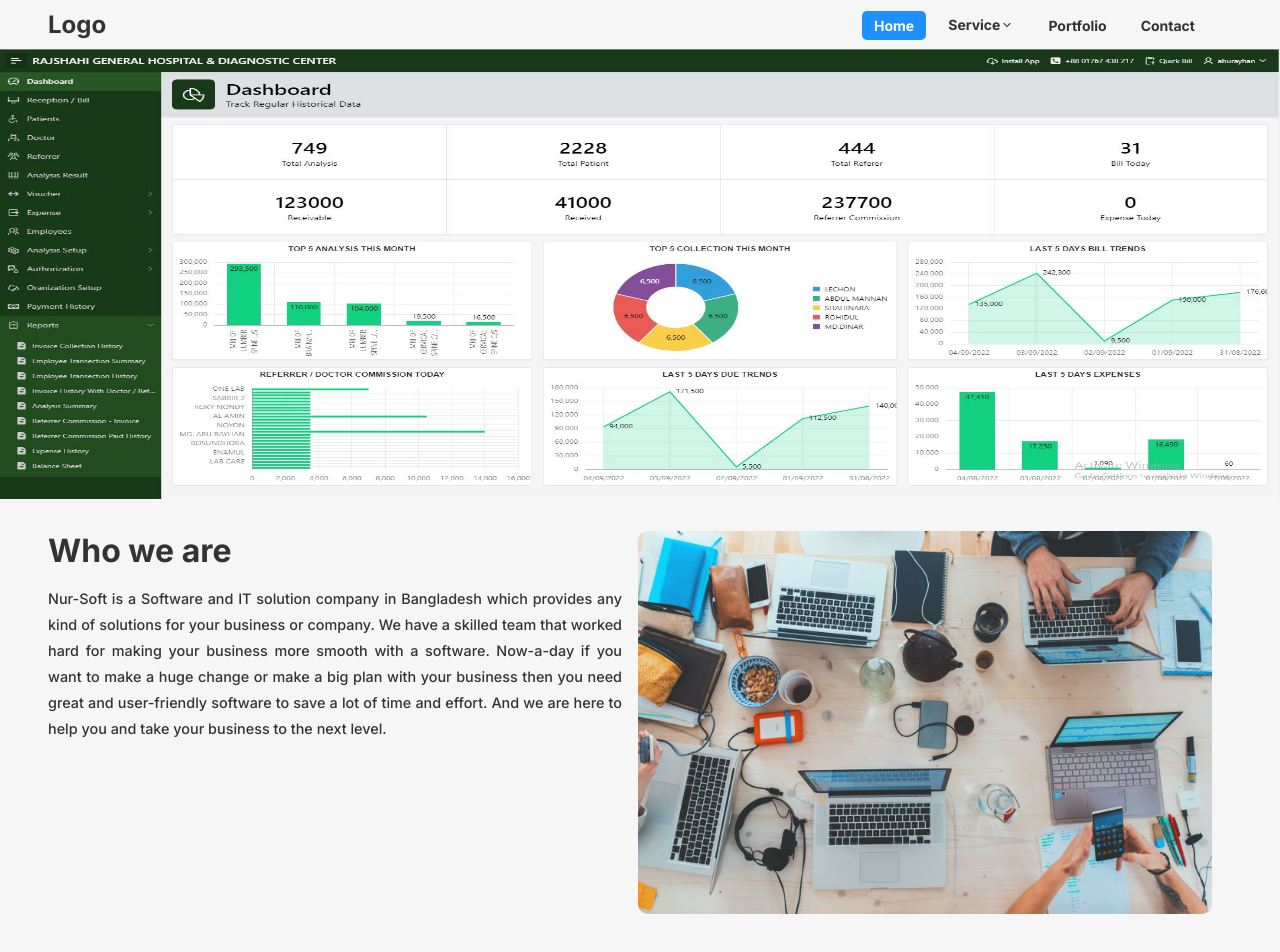
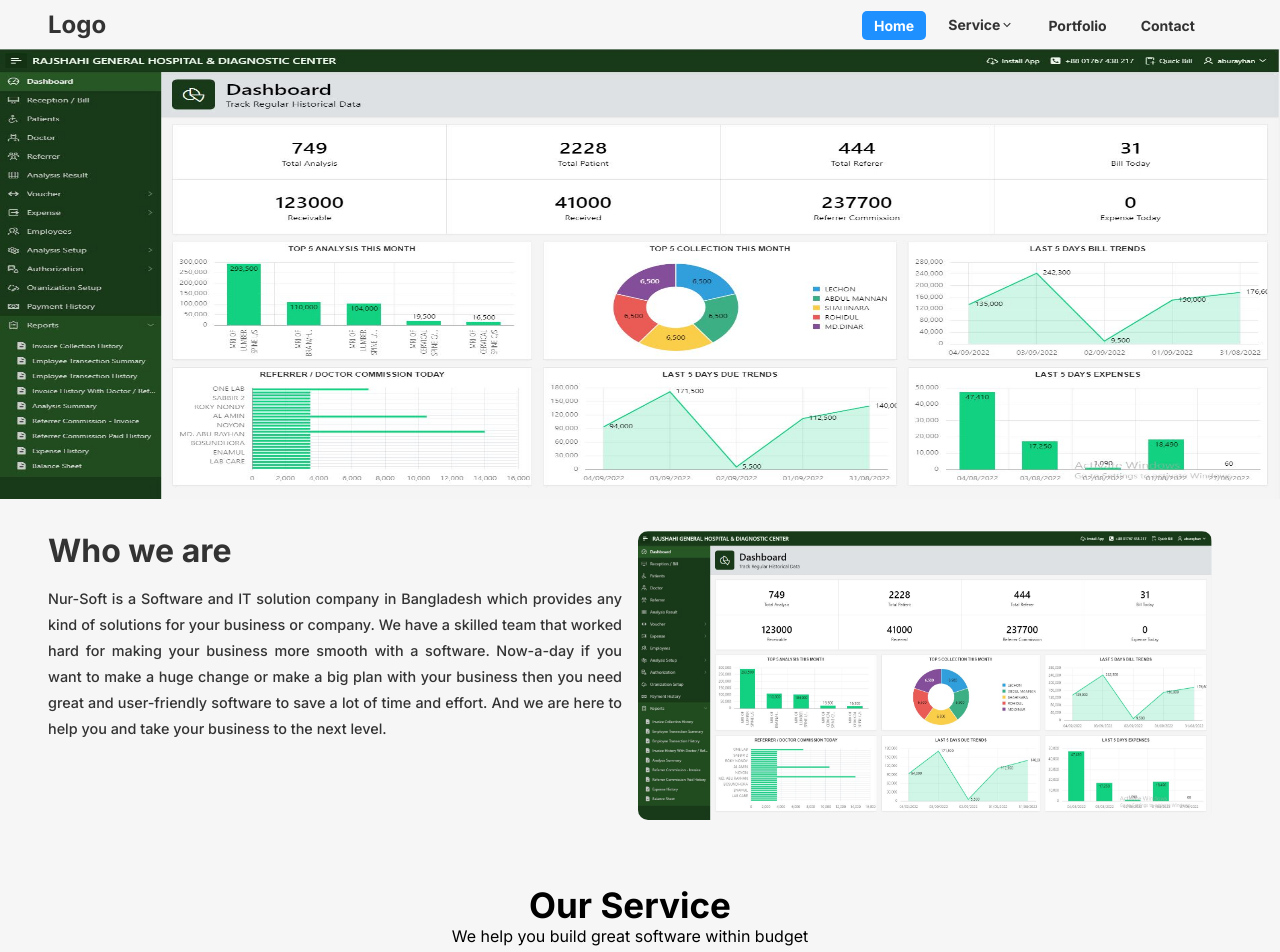
Before and after one commit to mdimon313/soft, a Next.js app: page / in a window 1280 px wide. Shown: the top 952 px of the page. Built offline with nearby package versions, Linux system fonts and the light colour scheme.

Commit message:
change who we are image

```diff
--- a/app/components/Weare.js
+++ b/app/components/Weare.js
@@ -1,6 +1,6 @@
 import Image from "next/image";
 import weAreStyle from '@/app/styles/weare.module.css';
-import weAre from "@/public/banner/weare.jpg";
+import weAre from "@/public/banner/bg3.jpg";
 import Container from "./Container";
 
 const Weare = () => {
@@ -19,7 +19,7 @@ const Weare = () => {
                         </p>
                     </div>
                     <div className={weAreStyle.box_right}>
-                        <Image src={weAre} alt="img" placeholder="blur" quality={100} priority={true} />
+                        <Image src={weAre} alt="img" width={100} height={100} placeholder="blur" quality={100} priority={true} />
                     </div>
                 </div>
             </Container>
--- a/app/contact/page.js
+++ b/app/contact/page.js
@@ -1,4 +1,8 @@
 import Container from "../components/Container";
+export const metadata = {
+    title: 'Contact Us',
+    description: 'Contact with us about your business',
+}
 export default function Contact() {
     return (
         <section>
```
